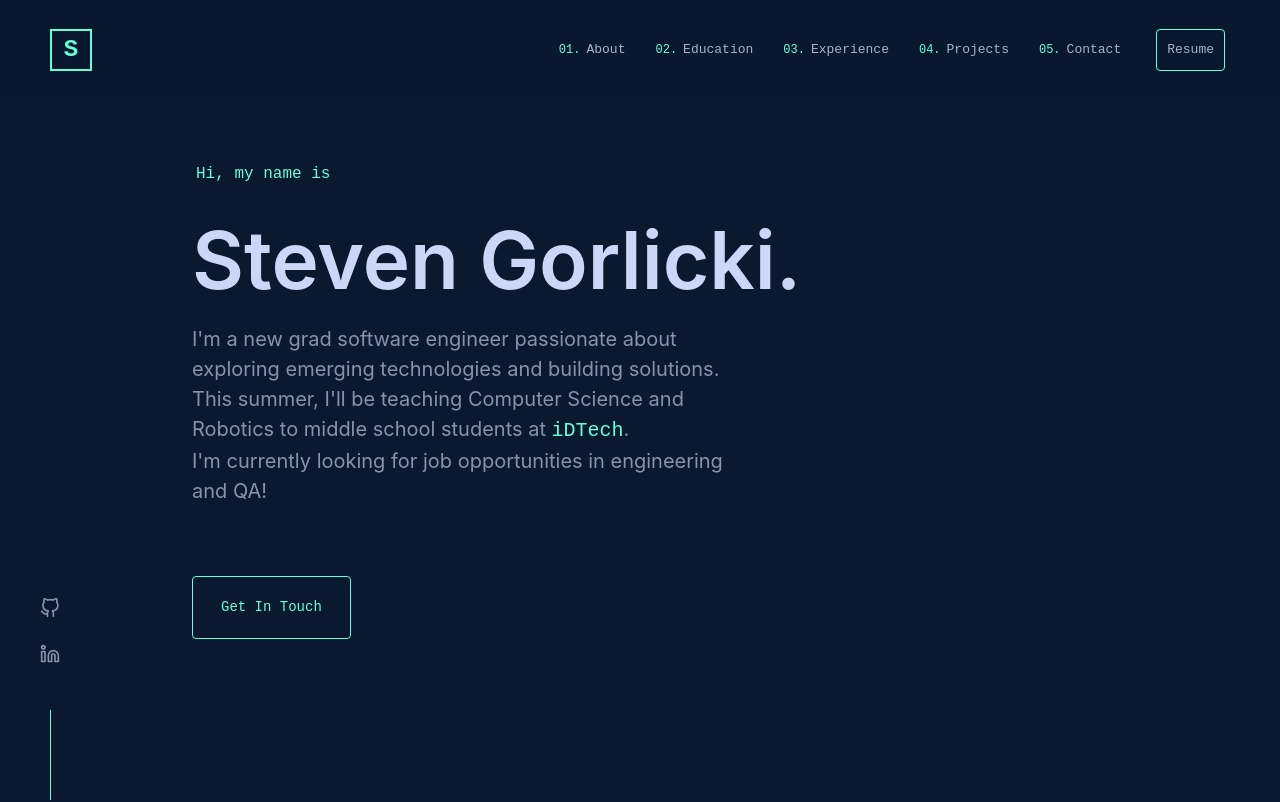
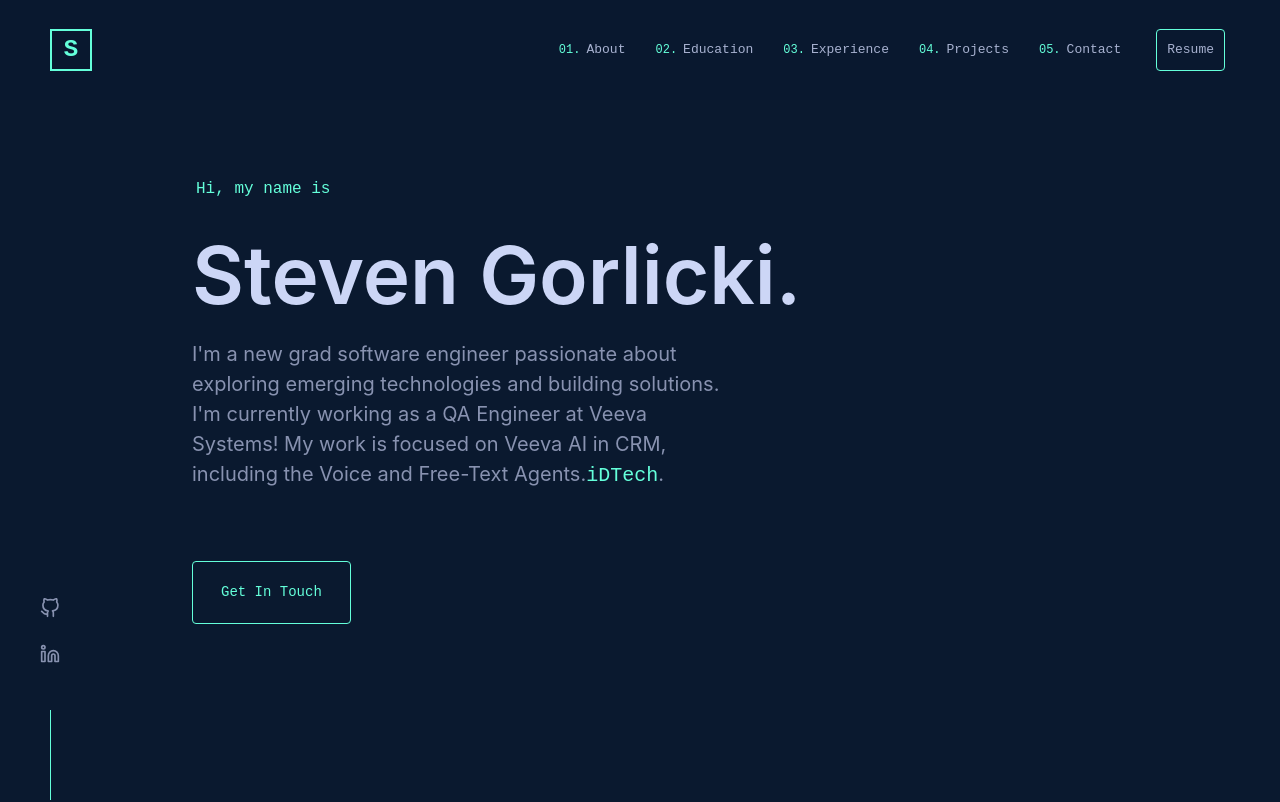
Before and after one commit to StevenGorlicki/StevenGorlicki.github.io, a React (Vite) app: page / in a window 1280 px wide. Shown: the top 802 px of the page. Built offline with nearby package versions, Linux system fonts and the light colour scheme.

Commit message:
Updated Description

```diff
--- a/src/components/Hero.jsx
+++ b/src/components/Hero.jsx
@@ -166,7 +166,7 @@ const Hero = () => {
         }}
       >
         I'm a new grad software engineer passionate about exploring emerging technologies and building solutions.
-        This summer, I'll be teaching Computer Science and Robotics to middle school students at{' '}
+        I'm currently working as a QA Engineer at Veeva Systems! My work is focused on Veeva AI in CRM, including the Voice and Free-Text Agents.
         <a
           href="https://www.idtech.com/"
           target="_blank"
@@ -175,7 +175,7 @@ const Hero = () => {
           iDTech
         </a>
         .<br />
-        I'm currently looking for job opportunities in engineering and QA!
+
       </motion.p>
 
       <motion.a
```
